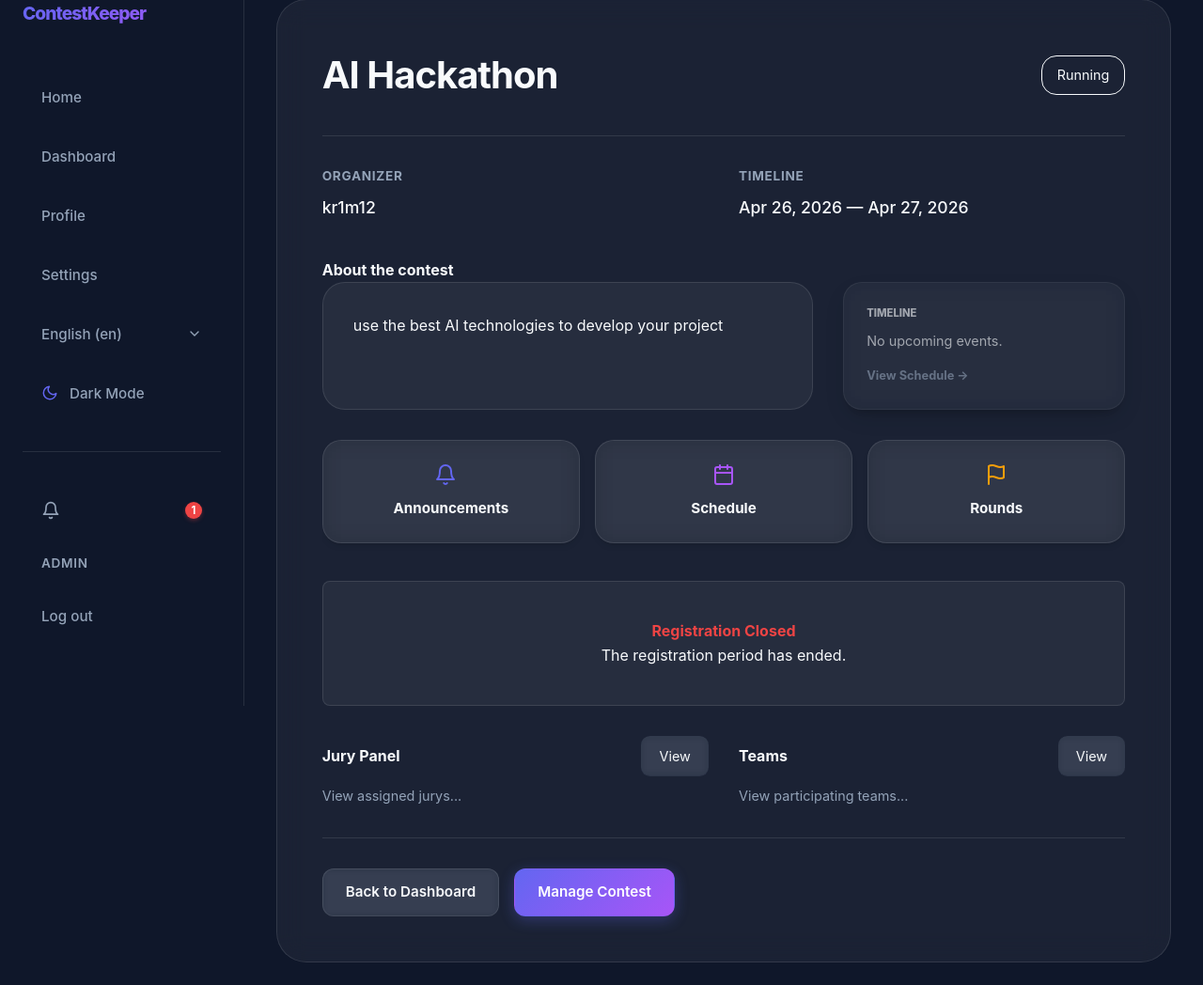
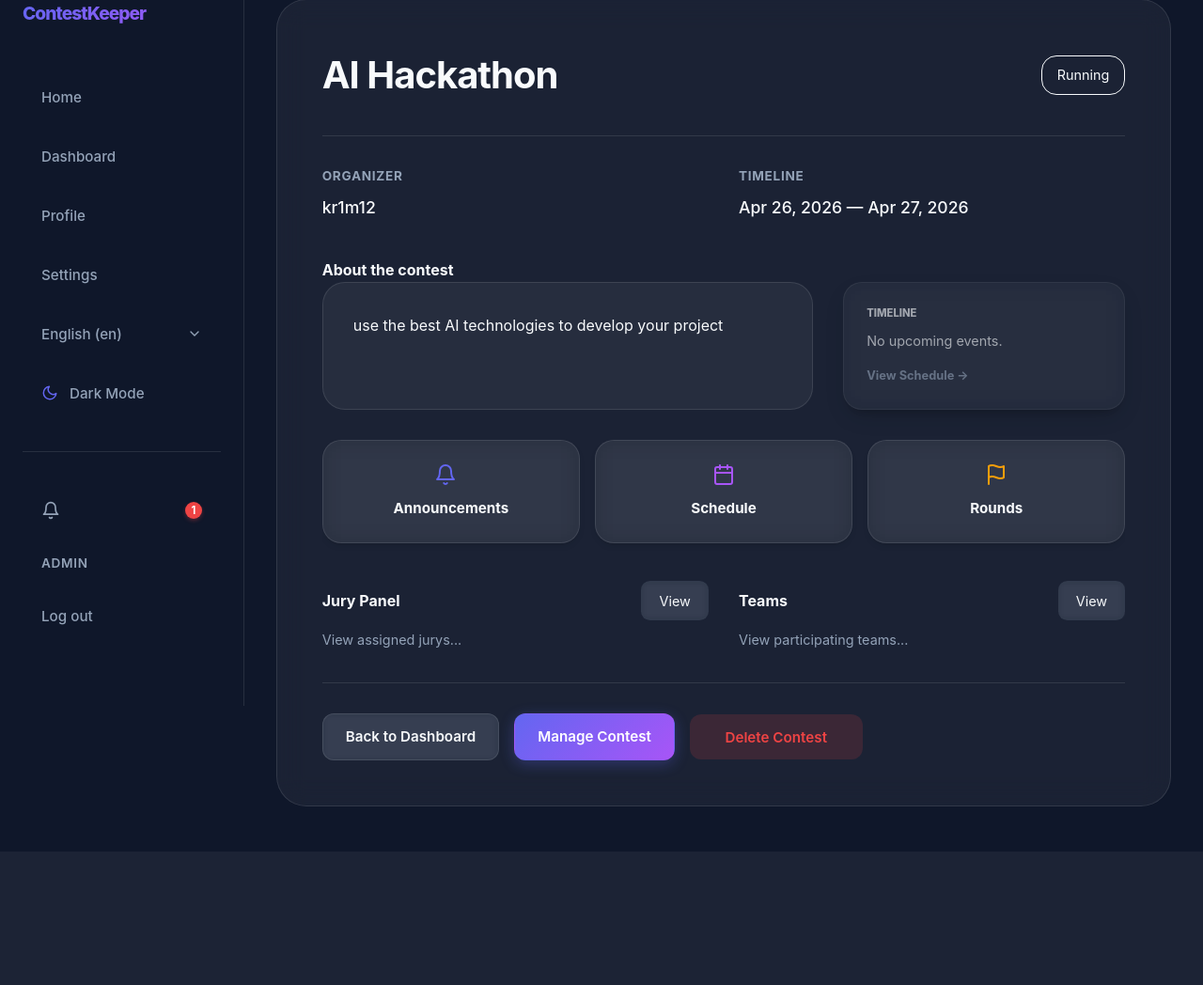
Before and after one commit to yourbrolol/team404NotFound, a Django app: page /en/contests/14/ in a window 1280 px wide. Shown: the part 49-1097 px from the top of the page at 94% size. After the commit the page ends 955 px from the top, so only its background shows below. Run offline with Django 5.2, Linux system fonts and the light colour scheme; a user stored in the database is signed in; data comes from the database, SQL or seed files in the repository; some web fonts are replaced.

Commit message:
fix: resolve all pending issues (404 deletes, admin permissions, UI visibility, leaderboard detail route)

```diff
--- a/ContestKeeper/app/templates/app/contests/contest_detail.html
+++ b/ContestKeeper/app/templates/app/contests/contest_detail.html
@@ -109,7 +109,7 @@
         {% endif %}
     </div>
 
-    {% if user.is_authenticated and user.is_participant %}
+    {% if user.is_authenticated and user.is_participant and not user.is_staff and user != contest.organizer %}
     <div class="registration-block div-008">
         {% if user_team %}
         <h4 class="h4-003">{% trans "You registered already!" %}</h4>
@@ -181,7 +181,7 @@
         {% if user == contest.organizer or user.is_staff %}
         <a href="{% url 'contest_edit' contest.pk %}" class="btn btn-primary">{% trans "Manage Contest" %}</a>
         {% endif %}
-        {% if user == contest.organizer %}
+        {% if user == contest.organizer or user.is_staff %}
         <form class="delete-form form-001" action="{% url 'contest_delete' contest.pk %}" method="POST" onsubmit="return confirm('{% trans "Are you sure you want to delete this contest? This action cannot be undone." %}');">
             {% csrf_token %}
             <button type="submit" class="btn btn-tinted btn-error">{% trans "Delete Contest" %}</button>
--- a/ContestKeeper/app/templates/app/juries/jurys.html
+++ b/ContestKeeper/app/templates/app/juries/jurys.html
@@ -52,6 +52,7 @@
                             <div class="div-002">
                                 <span class="team-name">{{ jury.username }}</span>
                                 <div class="assigned-teams div-003">
+                                    {% if user == contest.organizer or user.is_staff or user.is_jury %}
                                     {% with jury_assignments=assignments|dictsort:"team.name" %}
                                         {% for assignment in jury_assignments %}
                                             {% if assignment.jury_member_id == jury.id %}
@@ -61,6 +62,7 @@
                                             {% endif %}
                                         {% endfor %}
                                     {% endwith %}
+                                    {% endif %}
                                 </div>
                             </div>
                             {% if user == contest.organizer %}
--- a/ContestKeeper/app/templates/app/leaderboards/leaderboard.html
+++ b/ContestKeeper/app/templates/app/leaderboards/leaderboard.html
@@ -42,7 +42,7 @@
                             {% for item in entries %}
                             <tr{% if item.entry.is_tied %} class="highlight"{% endif %}>
                                 <td>{{ item.entry.rank }}{% if item.entry.is_tied %} (tied){% endif %}</td>
-                                <td><strong>{{ item.entry.team.name }}</strong></td>
+                                <td><strong><a href="{% url 'team_leaderboard_detail' contest.pk item.entry.team.pk %}" style="text-decoration: none; color: inherit;">{{ item.entry.team.name }}</a></strong></td>
                                 <td><strong>{{ item.entry.total_score }}</strong></td>
                                 {% for score in item.category_values %}
                                     <td>{{ score }}</td>
--- a/ContestKeeper/app/templates/app/teams/teams.html
+++ b/ContestKeeper/app/templates/app/teams/teams.html
@@ -57,7 +57,7 @@
                                 </div>
                                 <div class="team-card__actions">
                                     <div class="div-002">
-                                        {% if user.is_authenticated and user.is_participant and not user_team and user != team.captain %}
+                                        {% if user.is_authenticated and user.is_participant and not user_team and user != team.captain and not user.is_staff and user != contest.organizer %}
                                         <form action="{% url 'team_join' pk=contest.pk ck=team.pk %}" method="post" class="form-001">
                                             {% csrf_token %}
                                             <button type="submit" class="btn-sm btn-primary button-003">{% trans "Join" %}</button>
--- a/ContestKeeper/app/urls/contest_urls.py
+++ b/ContestKeeper/app/urls/contest_urls.py
@@ -8,6 +8,7 @@ urlpatterns = [
     path("<int:pk>/teams/",                     views.ViewTeamsView.as_view(),     name="contest_teams"),
     path("<int:pk>/jurys/",                     views.ViewJurysView.as_view(),     name="contest_jurys"),
     path("<int:pk>/leaderboard/",                views.ContestLeaderboardView.as_view(), name="contest_leaderboard"),
+    path("<int:pk>/leaderboard/team/<int:team_pk>/", views.TeamDetailLeaderboardView.as_view(), name="team_leaderboard_detail"),
     path("<int:pk>/leaderboard/api/",            views.LeaderboardAPIView.as_view(), name="contest_leaderboard_api"),
     path("<int:pk>/board/",                      views.AdminLeaderboardDashboardView.as_view(), name="admin_leaderboard_dashboard"),
     path("<int:pk>/leaderboard/finish/",         views.AdminFinishEvaluationView.as_view(), name="admin_finish_evaluation"),
--- a/ContestKeeper/app/views/views_analytics.py
+++ b/ContestKeeper/app/views/views_analytics.py
@@ -116,6 +116,7 @@ class ScheduleEventCreateView(OrganizerRequiredMixin, CreateView):
 class ScheduleEventDeleteView(OrganizerRequiredMixin, DeleteView):
     model = ScheduleEvent
     template_name = "app/schedule/schedule_event_confirm_delete.html"
+    pk_url_kwarg = "eck"
 
     def get_success_url(self):
         return reverse("schedule", kwargs={"pk": self.contest.pk})
--- a/ContestKeeper/app/views/views_announcement.py
+++ b/ContestKeeper/app/views/views_announcement.py
@@ -45,6 +45,7 @@ class AnnouncementCreateView(OrganizerRequiredMixin, CreateView):
 class AnnouncementDeleteView(OrganizerRequiredMixin, DeleteView):
     model = Announcement
     template_name = "app/announcements/announcement_confirm_delete.html"
+    pk_url_kwarg = "ack"
 
     def get_success_url(self):
         return reverse("announcement_list", kwargs={"pk": self.contest.pk})
--- a/ContestKeeper/app/views/views_base.py
+++ b/ContestKeeper/app/views/views_base.py
@@ -29,7 +29,7 @@ class OrganizerRequiredMixin(RedirectToRegisterMixin, ContestContextMixin):
         self.contest = get_object_or_404(Contest, pk=kwargs["pk"])
         if not request.user.is_authenticated:
             return self.handle_no_permission()
-        if self.contest.organizer != request.user:
+        if self.contest.organizer != request.user and not request.user.is_staff:
             return HttpResponseForbidden("You are not the organizer of this contest.")
         return super().dispatch(request, *args, **kwargs)
 
--- a/ContestKeeper/app/views/views_contest.py
+++ b/ContestKeeper/app/views/views_contest.py
@@ -89,7 +89,7 @@ class ContestFormView(RedirectToRegisterMixin, View):
         if pk is None:
             return None, False
         contest = get_object_or_404(Contest, pk=pk)
-        return contest, contest.organizer != self.request.user
+        return contest, contest.organizer != self.request.user and not self.request.user.is_staff
 
     def get(self, request, *args, **kwargs):
         contest, forbidden = self._get_contest()
```
Also changed, not shown: dev/issues.md (+1 -1 lines).
